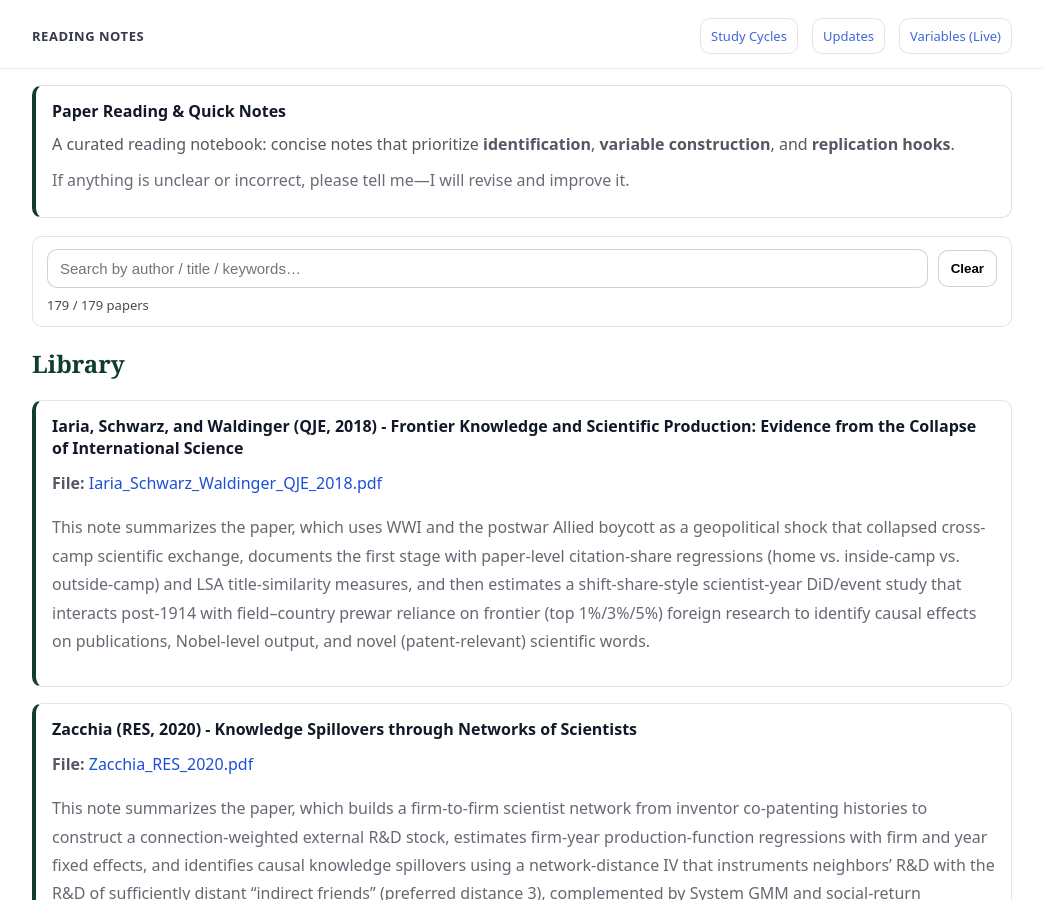
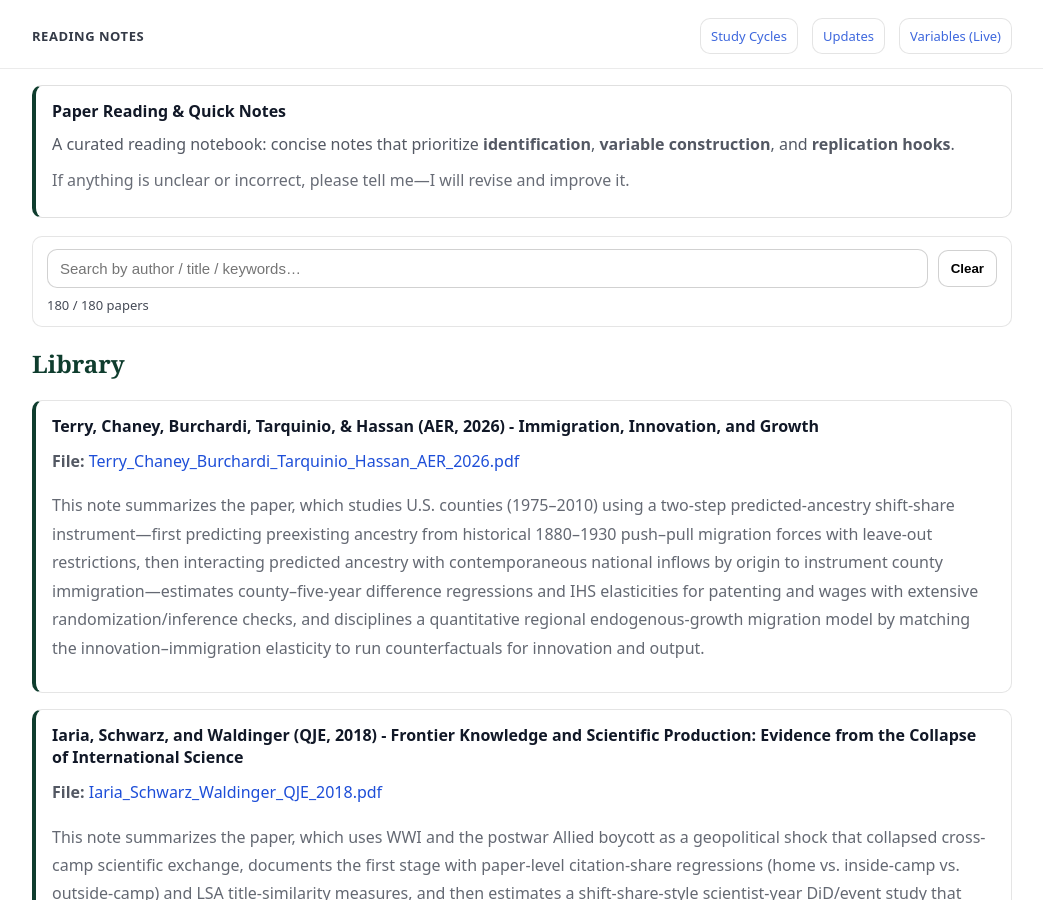
Before and after one commit to yaxinzn/study-archive, a Jekyll site: the page built from reading/index.md, in a window 1280 px wide and 900 px high. Shown: the whole window, without its empty margins (118-1161 px from the left). Built offline with Jekyll 4.4.1, drawn with Linux system fonts in a browser that asks for light colours.

Commit message:
Reading: add/update Terry_Chaney_Burchardi_Tarquinio_Hassan_AER_2026.pdf

```diff
--- a/_data/reading.yml
+++ b/_data/reading.yml
@@ -1,3 +1,7 @@
+- title: "Terry, Chaney, Burchardi, Tarquinio, & Hassan (AER, 2026) - Immigration, Innovation, and Growth"
+  file: "Terry_Chaney_Burchardi_Tarquinio_Hassan_AER_2026.pdf"
+  desc: "This note summarizes the paper, which studies U.S. counties (1975–2010) using a two-step predicted-ancestry shift-share instrument—first predicting preexisting ancestry from historical 1880–1930 push–pull migration forces with leave-out restrictions, then interacting predicted ancestry with contemporaneous national inflows by origin to instrument county immigration—estimates county–five-year difference regressions and IHS elasticities for patenting and wages with extensive randomization/inference checks, and disciplines a quantitative regional endogenous-growth migration model by matching the innovation–immigration elasticity to run counterfactuals for innovation and output."
+
 - title: "Iaria, Schwarz, and Waldinger (QJE, 2018) - Frontier Knowledge and Scientific Production: Evidence from the Collapse of International Science"
   file: "Iaria_Schwarz_Waldinger_QJE_2018.pdf"
   desc: "This note summarizes the paper, which uses WWI and the postwar Allied boycott as a geopolitical shock that collapsed cross-camp scientific exchange, documents the first stage with paper-level citation-share regressions (home vs. inside-camp vs. outside-camp) and LSA title-similarity measures, and then estimates a shift-share-style scientist-year DiD/event study that interacts post-1914 with field–country prewar reliance on frontier (top 1%/3%/5%) foreign research to identify causal effects on publications, Nobel-level output, and novel (patent-relevant) scientific words."
```
Also changed, not shown: 1 other file.
